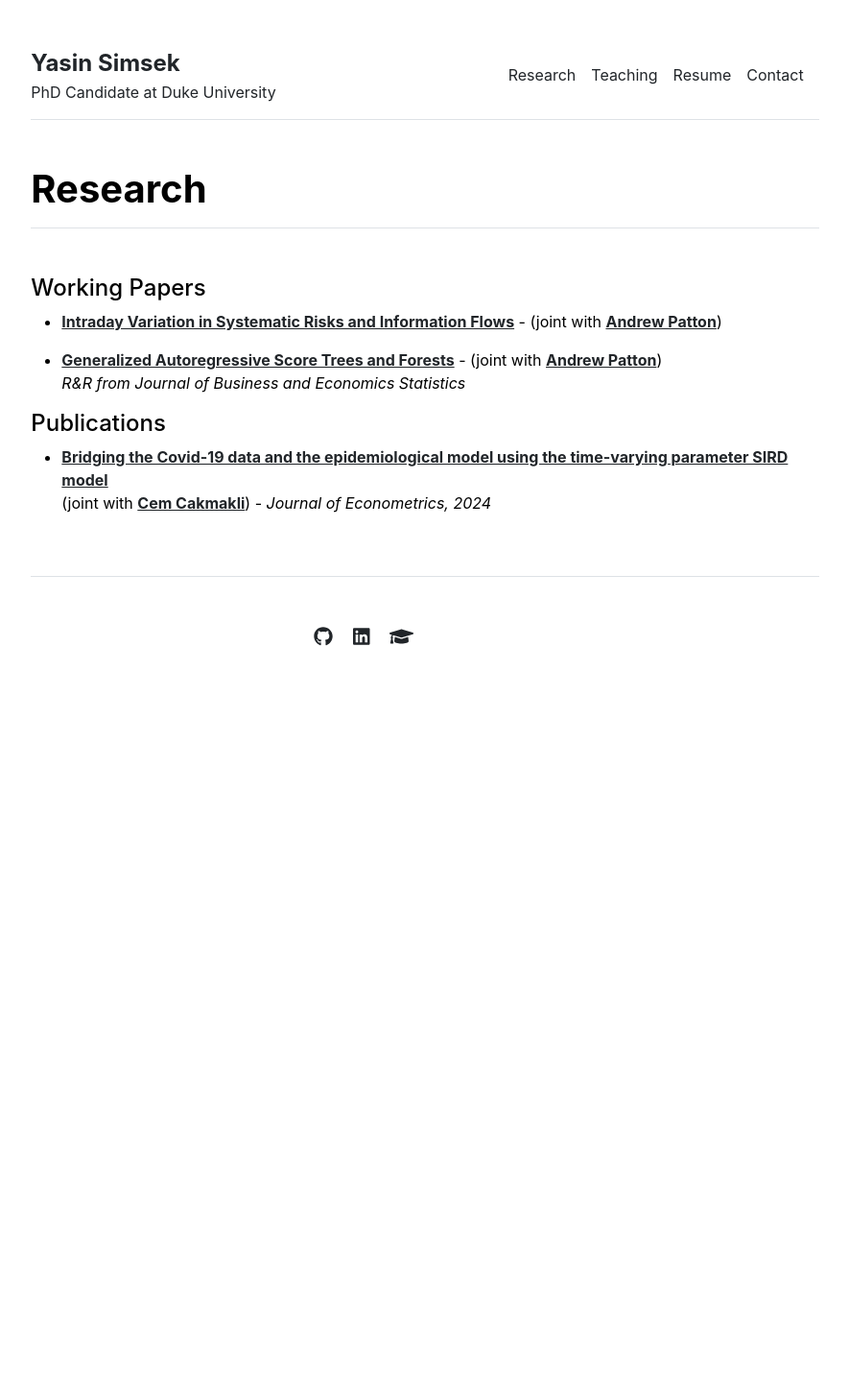
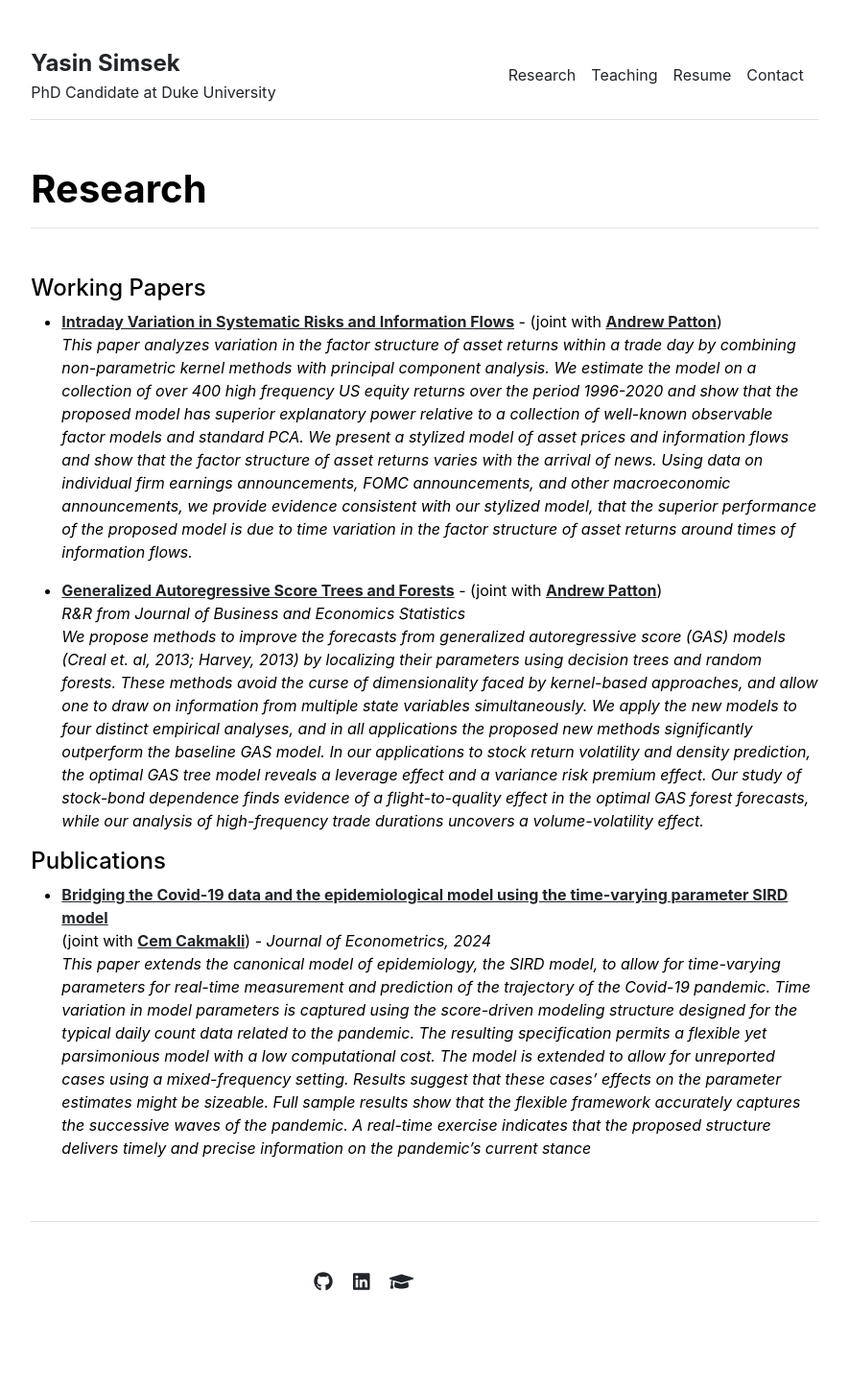
Before and after one commit to yasin-simsek/yasin-simsek.github.io, a Jekyll site: the page built from research.md, in a window 1280 px wide. Shown: the whole page at 96% size, without its empty margins (197-1082 px from the left). Built offline with Jekyll 4.4.1, drawn with Linux system fonts in a browser that asks for light colours; before the commit the page ends 900 px from its top, so only the background shows below that.

Commit message:
abstracts added

```diff
--- a/research.md
+++ b/research.md
@@ -5,10 +5,12 @@ title: "Research"
 
 #### Working Papers
 * [**Intraday Variation in Systematic Risks and Information Flows**](https://papers.ssrn.com/sol3/papers.cfm?abstract_id=5006587) - (joint with [**Andrew Patton**](https://public.econ.duke.edu/~ap172/)) <br>
+*This paper analyzes variation in the factor structure of asset returns within a trade day by combining non-parametric kernel methods with principal component analysis. We estimate the model on a collection of over 400 high frequency US equity returns over the period 1996-2020 and show that the proposed model has superior explanatory power relative to a collection of well-known observable factor models and standard PCA. We present a stylized model of asset prices and information flows and show that the factor structure of asset returns varies with the arrival of news. Using data on individual firm earnings announcements, FOMC announcements, and other macroeconomic announcements, we provide evidence consistent with our stylized model, that the superior performance of the proposed model is due to time variation in the factor structure of asset returns around times of information flows.*
 
 * [**Generalized Autoregressive Score Trees and Forests**](https://papers.ssrn.com/sol3/papers.cfm?abstract_id=4459756) - (joint with [**Andrew Patton**](https://public.econ.duke.edu/~ap172/)) <br>
- *R&R from Journal of Business and Economics Statistics*
-
+ *R&R from Journal of Business and Economics Statistics* <br>
+*We propose methods to improve the forecasts from generalized autoregressive score (GAS) models (Creal et. al, 2013; Harvey, 2013) by localizing their parameters using decision trees and random forests. These methods avoid the curse of dimensionality faced by kernel-based approaches, and allow one to draw on information from multiple state variables simultaneously. We apply the new models to four distinct empirical analyses, and in all applications the proposed new methods significantly outperform the baseline GAS model. In our applications to stock return volatility and density prediction, the optimal GAS tree model reveals a leverage effect and a variance risk premium effect. Our study of stock-bond dependence finds evidence of a flight-to-quality effect in the optimal GAS forest forecasts, while our analysis of high-frequency trade durations uncovers a volume-volatility effect.*
 
 #### Publications
 * [**Bridging the Covid-19 data and the epidemiological model using the time-varying parameter SIRD model**](https://www.sciencedirect.com/science/article/pii/S0304407624001337) <br> (joint with [**Cem Cakmakli**](https://sites.google.com/site/cemcakmakli/home)) - *Journal of Econometrics, 2024* <br>
+*This paper extends the canonical model of epidemiology, the SIRD model, to allow for time-varying parameters for real-time measurement and prediction of the trajectory of the Covid-19 pandemic. Time variation in model parameters is captured using the score-driven modeling structure designed for the typical daily count data related to the pandemic. The resulting specification permits a flexible yet parsimonious model with a low computational cost. The model is extended to allow for unreported cases using a mixed-frequency setting. Results suggest that these cases’ effects on the parameter estimates might be sizeable. Full sample results show that the flexible framework accurately captures the successive waves of the pandemic. A real-time exercise indicates that the proposed structure delivers timely and precise information on the pandemic’s current stance*
```
